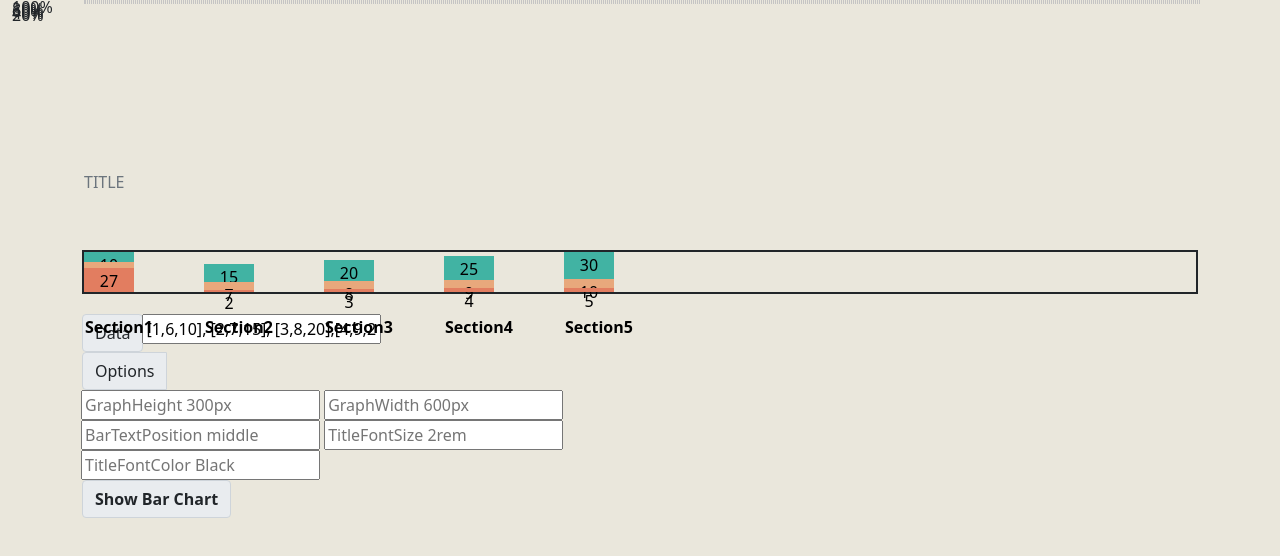
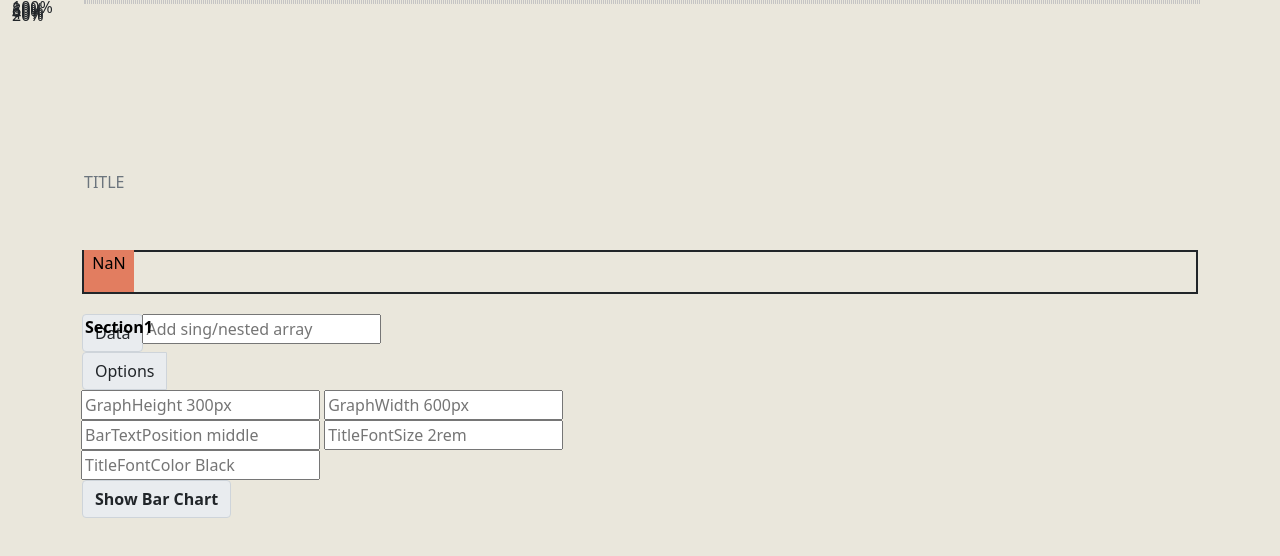
Before and after one commit to Thomas-W-Yi/Bar-Chart-Project, a website with bundled scripts: page index.html in a window 1280 px wide. Both pictures are taken after a click on the element "Show Bar Chart". Built offline with nearby package versions, Linux system fonts and the light colour scheme.

Commit message:
data input from user

```diff
--- a/index.html
+++ b/index.html
@@ -36,9 +36,8 @@
               <input
                 type="text"
                 aria-label="options"
-                id="multipArray"
-                placeholder="Add sing/mul array "
-                value="[1,6,10], [2,7,15], [3,8,20],[4,9,25],[5,10,30]"
+                id="dataInput"
+                placeholder="Add sing/nested array "
               />
             </div>
           </div>
--- a/index.js
+++ b/index.js
@@ -6,21 +6,8 @@ import changeX from "./util/changeX.mjs";
 import changeBarColor from "./util/changeBarColor.mjs";
 import changeLabel from "./util/changeLabel.mjs";
 import createStyle from "./util/createStyle.mjs";
-import { element } from "./util/data.mjs";
 
-// let data = $("#multipArray")
-//     .val()
-//     .split(";")
-//     .map((x) => {
-//       return x.split(",");
-//     }),
-let data = [
-    [27, 6, 10],
-    [2, 7, 15],
-    [3, 8, 20],
-    [4, 9, 25],
-    [5, 10, 30],
-  ],
+let data = [],
   options = {
     graphHeight: "300px",
     graphWidth: "600px",
@@ -31,12 +18,13 @@ let data = [
     titleTextColor: "black",
     titlePosition: "relative",
     titleFontSize: "2rem",
-    spacing: 600 / data.length,
+    spacing: 100,
     titleTextTransform: "uppercase",
     xTextColor: "black",
     xFontSize: "1rem",
     valuePosition: "center",
-  };
+  },
+  element = "tbody";
 
 const drawBarChart = (data, options, element) => {
   changeCaption();
@@ -50,16 +38,32 @@ const drawBarChart = (data, options, element) => {
 };
 
 $("#showChart").on("click", () => {
-  // data = $("#multipArray")
-  //   .val()
-  //   .split(";")
-  //   .map((x) => {
-  //     return x.split(",");
-  //   });
+  data = $("#dataInput")
+    .val()
+    .split("],")
+    .map((x) => {
+      return x.split(",");
+    })
+    .map((x) => {
+      return x.map((y) => {
+        return y
+          .split("")
+          .filter((z) => {
+            return z === "[" || z === "]" || z === " " ? false : true;
+          })
+          .join("");
+      });
+    })
+    .map((a) => {
+      return a.map((b) => {
+        return parseFloat(b);
+      });
+    });
   options = {
     ...options,
-    graphHeight: `${$("#graphHeight").val()}`,
-    graphWidth: `${$("#graphWidth").val()}`,
+    spacing: `${$("#graphWidth").val() / data.length}`,
+    graphHeight: `${$("#graphHeight").val()}px`,
+    graphWidth: `${$("#graphWidth").val()}px`,
     barTextPosition: `${"barTextPosition"}`,
     titleFontSize: `${$("#titleFontSize").val()}`,
     titleTextColor: `${$("#titleFontColor").val()}`,
--- a/util/createBar.mjs
+++ b/util/createBar.mjs
@@ -1,12 +1,13 @@
 export default function createBar(data, options) {
-  let subArrSum = data.map((x) => {
+  let { barColor } = options;
+
+  if (data[0].length > 1) {
+    let subArrSum = data.map((x) => {
       return x.reduce((sum, val) => {
         return (sum += val);
       }, 0);
-    }),
-    { barColor } = options;
-  let percentArr = [];
-  if (data[0].length > 1) {
+    });
+    let percentArr = [];
     for (let i = 0; i < data.length; i++) {
       let subArr = [0];
       data[i].map((x) => {
@@ -26,7 +27,6 @@ export default function createBar(data, options) {
         })
       );
     }
-
     for (let i = 0; i < data.length; i++) {
       let max = 0;
       subArrSum.map((x) => {
@@ -60,12 +60,15 @@ export default function createBar(data, options) {
     data.map((x, index) => {
       let percentage = (x / max) * 100;
       $(`#${index}`).append(
-        `<div class="flexItem"><td class="bar${i}"><p>${x}</p></td></div>`
+        `<tr class="trBar${index}"><td class="bar${index}"><p>${x}</p></td></tr>`
       );
+      $(`.trBar${index}`).css({
+        height: "100%",
+      });
       $("td")
         .last()
         .css({
-          height: `${percentage + 1}%`,
+          height: `${percentage}%`,
           width: "50px",
           backgroundColor: `${barColor[0]}`,
         });
--- a/util/data.mjs
+++ b/util/data.mjs
@@ -1,8 +1,18 @@
 let data = $("#multipArray")
     .val()
-    .split(";")
+    .split("],")
     .map((x) => {
       return x.split(",");
+    })
+    .map((x) => {
+      return x.map((y) => {
+        return y
+          .split("")
+          .filter((z) => {
+            return z === "[" || z === "]" ? false : true;
+          })
+          .join("");
+      });
     }),
   options = {
     graphHeight: "300px",
@@ -61,3 +71,21 @@ $("#element").on("keypress", (e) => {
 });
 
 export { data, options, element };
+
+let value = "[[1,6,10], [2,7,15], [3,8,20],[4,9,25],[5,10,30]]";
+let arr = value
+  .split("],")
+  .map((x) => {
+    return x.split(",");
+  })
+  .map((x) => {
+    return x.map((y) => {
+      return y
+        .split("")
+        .filter((z) => {
+          return z === "[" || z === "]" ? false : true;
+        })
+        .join("");
+    });
+  });
+console.log(arr);
```
